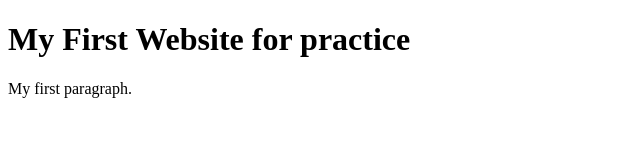
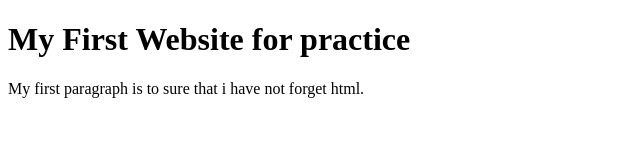
Before and after one commit to rampokhrel/codersrank-template-1elpvk, a website: page index.html in a window 1280 px wide. Shown: the whole page, without its empty margins (0-640 px from the left). Drawn offline with Linux system fonts and the light colour scheme.

Commit message:
1 file modified

```diff
--- a/index.html
+++ b/index.html
@@ -6,7 +6,7 @@
   <body>
 
     <h1>My First Website for practice</h1>
-    <p>My first paragraph.</p>
+    <p>My first paragraph is to sure that i have not forget html.</p>
 
   </body>
 </html>
```
